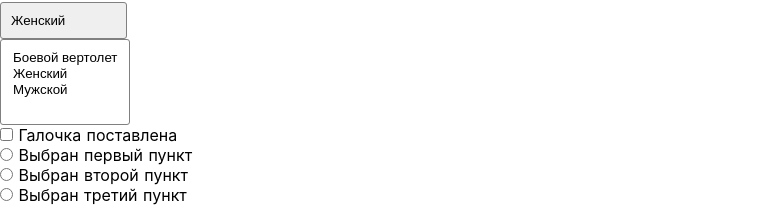
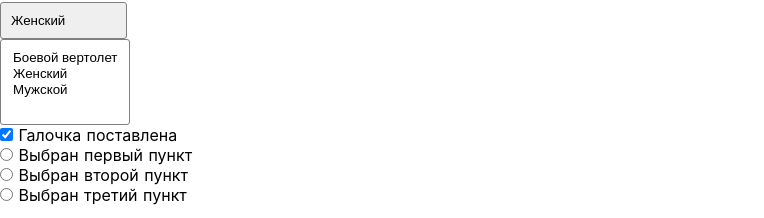
Before and after one commit to llChimerall/nuxttest, a Nuxt app: page /index5 in a window 1280 px wide. Shown: the part 242-460 px from the top of the page, without its empty margins (0-764 px from the left). Built offline with nearby package versions, Linux system fonts and the light colour scheme.

Commit message:
checkbox style

```diff
--- a/pages/index5.vue
+++ b/pages/index5.vue
@@ -1,6 +1,6 @@
 <template>
     <form action="/index4" method="get">
-      <a href="/index4" target="_blank" >Спикер</a><br />
+      <a href="/index4" rel="noopener nofollow" target="_blank" >Спикер</a><br />
       <input name="search" type="text" value="Test" /><br />
       <input name="pass" type="password" value="Test" /><br />
       <textarea name="bigText" disabled>Какой-то текст</textarea>
@@ -24,7 +24,7 @@
       </select>
       <br />
       <label>
-        <input type="checkbox" name="checkbox" /> Галочка поставлена
+        <input type="checkbox" name="checkbox" checked/> Галочка поставлена
       </label><br />
       <label>
         <input type="radio" name="radio" value="1" > Выбран первый пункт
@@ -77,6 +77,10 @@
     border-radius: 3px;
   },
 
+  [type=checkbox]:checked {
+    display: none;
+  }
+
   input[type=text]:focus,
   input[type=password]:focus,
   input[type=email]:focus,
```
